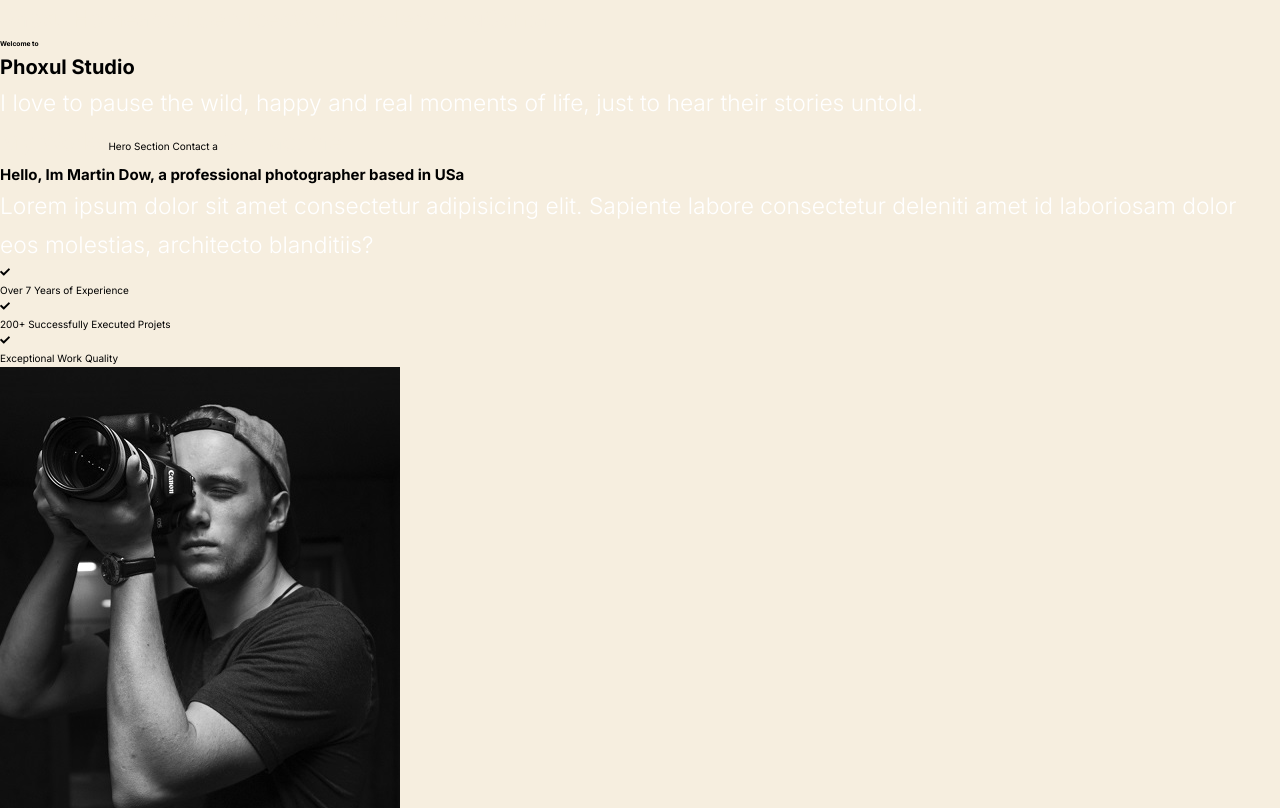
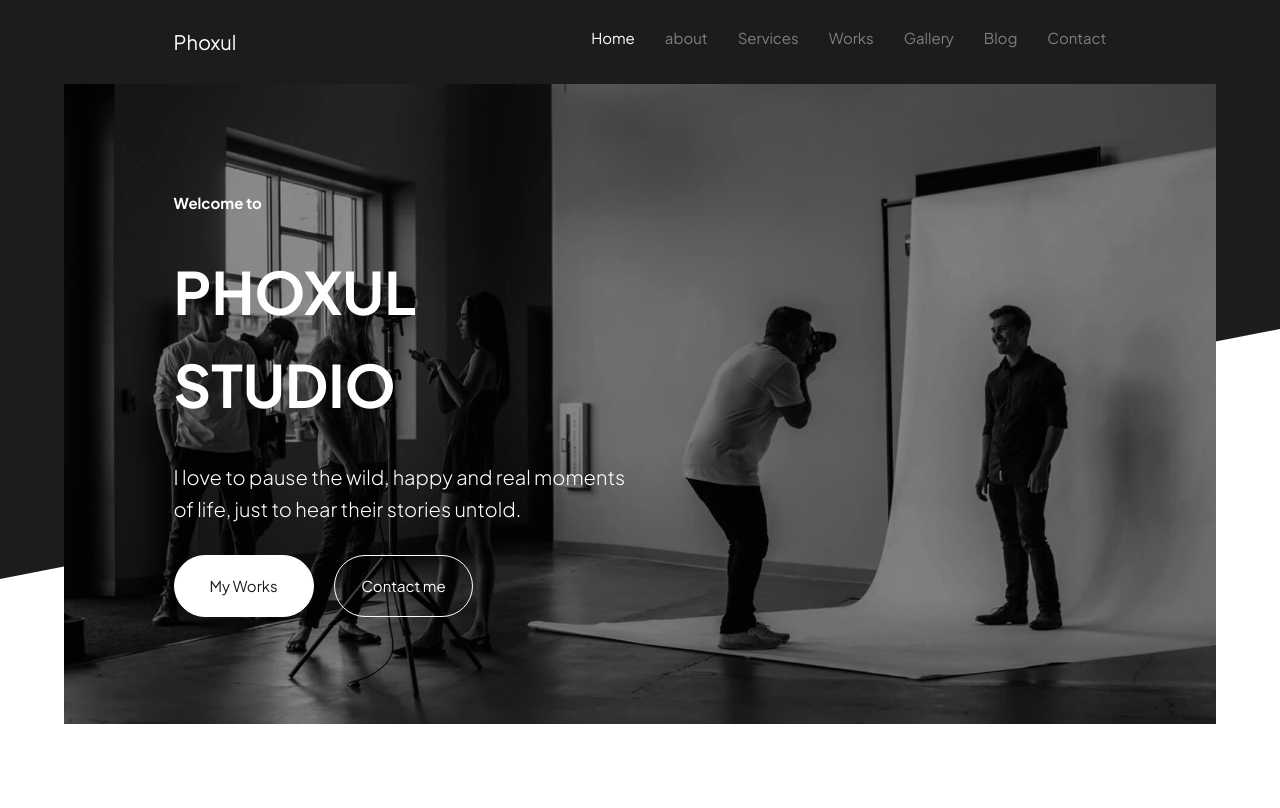
Before and after one commit to claudiobelempb/project-phoxul, a Next.js app: page / in a window 1280 px wide. Shown: the top 808 px of the page. Built offline with nearby package versions, Linux system fonts and the light colour scheme.

Commit message:
section hero finished

```diff
--- /dev/null
+++ b/src/app/display/styles.module.css
@@ -0,0 +1,25 @@
+.container {
+  height: 100vh;
+  display: grid;
+  grid-template-rows: auto 1fr auto;
+
+  & header {
+    background-color: #2e0249;
+  }
+
+  & section {
+    background-color: #a91079;
+  }
+
+  & footer {
+    background-color: #570057;
+  }
+
+  & header,
+  & section,
+  & footer {
+    padding: 2rem;
+    color: white;
+    font-size: 2rem;
+  }
+}
--- a/src/app/globals.css
+++ b/src/app/globals.css
@@ -1,4 +1,4 @@
-@import url('https://fonts.googleapis.com/css2?family=Titillium+Web:ital,wght@0,200;0,300;0,400;0,600;0,700;0,900;1,200;1,300;1,400;1,600;1,700&display=swap');
+@import url('https://fonts.googleapis.com/css2?family=Oswald:wght@200..700&family=Plus+Jakarta+Sans:ital,wght@0,200..800;1,200..800&display=swap');
 
 *,
 *::before,
@@ -10,11 +10,11 @@
 
 :root {
   font-size: 62.5%;
-
   /*Custom Properties*/
   --max-width: 1100px;
-  --b-radius: 12px;
-  --ffamily-titillium: 'Titillium Web', sans-serif;
+  --radius: 0.5rem;
+  --jakarta: "Plus Jakarta Sans", sans-serif;
+  --oswald: "Oswald", sans-serif;
 
   /*Custom Colors*/
   --red-400: hsla(330, 100%, 23%, 0.55);
@@ -29,50 +29,54 @@
   --orange-500: #ff724c;
   --orange-600: rgba(255, 115, 76, 0.85);
 
-  --gray-400: hsla(39, 56%, 92%, 0.6);
-  --gray-500: #f6eedf;
-  --gray-600: hsla(39, 56%, 92%, 0.85);
+  --gray-100: hsl(0, 0%, 100%);
+  --gray-400: hsl(0, 1%, 50%);
+  --gray-500: hsl(0, 0%, 11%);
+  --gray-600: hsla(0, 0%, 11%, 0.4);
+  --gray-700: hsl(0, 0%, 17%);
 
   /*Custom Transform Duration*/
   --duration: 0.3s;
 
-  /*Custom Font Size*/
-  --fsd-xl: calc(2rem + 2vw);
-  --fsd-large: calc(4rem + 4vw);
-  --fsd-medium: calc(2rem + 2vw);
-  --fsd-small: calc(0.5rem + 1vw);
-  --fsd-smallx1: calc(1rem + 2vw);
-  --fsd-smallx2: calc(2.5rem + 1.5vw);
-  --fsd-xx: calc(4rem + 4vw);
-  --fsd-mdx: calc(1.5rem + 0.5vw);
-  --fsd-sm: calc(0.5rem + 1vw);
-  --lg: calc(2rem + 2vw);
-  --lgx2: calc(4rem + 4vw);
-  --md: calc(1rem + 1vw);
-  --sm: calc(0.5rem + 1vw);
+  /*Custom Font Size  1500 / 100 x 12*/
 
-  /*Custom Padding*/
-  --ps-xl: 8vh 3vw;
-  --px2: 2vh 2vw 6vw calc(2rem + 2vw);
-  --pdx1: calc(1rem + 2vw);
+  --large-vd: calc(2rem + 12vh);
+  --large-hd: calc(2rem + 12vw);
+  --large: calc(2rem + 3vw);
+  --custom-largex: 4rem;
+  --custom-large: 3.5rem;
+
+  --medium-hd: calc(1rem+ 2vw);
+  --medium-vd: calc(1rem + 2vh);
+  --medium: 2rem;
+  --custom-medium: 2.5rem;
+
+  --custom-vd: calc(1rem + 4vh);
+  --custom-hd: calc(1rem + 4vw);
+
+  --small-hd: calc(1rem + 1vw);
+  --small-vd: calc(1rem + 1vh);
+  --small: 1rem;
+  --custom-small: 1.5rem;
+
+
+
 }
 
 body {
-  font-family: var(--ffamily-titillium);
-  line-height: 1.7;
-  background-color: var(--gray-500);
+  font-family: var(--jakarta);
+  font-size: var(--static-15);
+  line-height: 1.6;
+  background-color: var(--gray-100);
+  color: var(--gray-500);
 }
 
-a:link,
-a:visited {
-  color: var(--gray-500);
+a {
   text-decoration: none;
-  font-size: var(--md);
+  border-radius: 1rem;
 }
 
 p {
-  color: white;
-  font-size: var(--md);
   font-weight: 300;
 }
 
@@ -84,15 +88,46 @@ button {
   cursor: pointer;
 }
 
+img {
+  width: 100%;
+  height: 100%;
+  object-fit: cover;
+}
+
 [disabled] {
   opacity: 0.6;
   cursor: not-allowed;
+}
+
+.container {
+  display: grid;
+  grid-template-columns: [container-start] repeat(12, minmax(min-content, 12.5rem)) [container-end];
+  grid-template-rows: repeat(9, min-content);
+  justify-content: center;
+}
+
+.overall__layout {
+  grid-column: container-start / container-end;
+}
+
+.section__padding {
+  padding: var(--large-vd) var(--large-hd);
+}
+
+.section__title {
+  font-size: var(--large);
+  font-weight: 900;
+  text-transform: uppercase;
+}
+
+.section__para {
+  font-size: var(--custom-small);
 }
 
 @media screen and (max-width: 1000px) {
 
   a:link,
   a:visited {
-    font-size: var(--sm);
+    border-radius: 1rem;
   }
 }
--- a/src/app/layout.tsx
+++ b/src/app/layout.tsx
@@ -1,8 +1,5 @@
 import type { Metadata } from 'next';
-import { Inter } from 'next/font/google';
 import './globals.css';
-
-const inter = Inter({ subsets: ['latin'] });
 
 export const metadata: Metadata = {
   title: 'Project Phoxul Website',
@@ -16,7 +13,7 @@ export default function RootLayout({
 }>) {
   return (
     <html lang='en'>
-      <body className={inter.className}>{children}</body>
+      <body className='container'>{children}</body>
     </html>
   );
 }
--- a/src/app/page.module.css
+++ b/src/app/page.module.css
@@ -1 +1,176 @@
-.main {}
+.container {}
+
+#header__container {
+  background-color: var(--gray-500);
+  padding: var(--medium-vd) var(--large-hd);
+  position: relative;
+
+  .header__content {
+    display: flex;
+    justify-content: space-between;
+    column-gap: 2rem;
+
+    .header__box {
+      & a {
+        font-size: var(--medium);
+        color: var(--gray-100);
+      }
+
+      & nav {
+        display: flex;
+        gap: 3rem;
+
+        & a {
+          font-size: var(--custom-small);
+          color: var(--gray-400);
+          transition: all 0.2s ease-in-out;
+
+          &:first-child {
+            color: var(--gray-100);
+          }
+
+          &:hover {
+            color: var(--gray-100);
+          }
+        }
+      }
+    }
+  }
+
+  &::after {
+    content: '';
+    position: absolute;
+    bottom: -49.5rem;
+    left: 0;
+    height: 50rem;
+    width: 100%;
+    background-color: var(--gray-500);
+    clip-path: polygon(0% 0%, 100% 0%, 100% 50%, 0% 100%, 0% 0%);
+    z-index: -1;
+  }
+}
+
+#hero__container {
+  height: 80vh;
+
+  display: flex;
+  justify-content: flex-start;
+  align-items: center;
+  position: relative;
+
+  .hero__content {
+    flex-basis: 50%;
+
+    & .hero__links {
+      display: flex;
+      gap: 2rem;
+
+      & a {
+        padding: var(--small-vd) var(--small-hd);
+        border-radius: 30rem;
+        flex-basis: 30%;
+        text-align: center;
+        font-size: var(--custom-small);
+
+        transition: all 0.25s ease-in-out;
+      }
+
+      & a:first-child {
+        border: 1px solid transparent;
+        background-color: var(--gray-100);
+        color: var(--gray-500);
+        border: 1px solid var(--gray-100);
+      }
+
+      & a:first-child:hover {
+        background: none;
+        color: var(--gray-100);
+      }
+
+      & a:last-child {
+        color: var(--gray-100);
+        border: 1px solid var(--gray-100);
+      }
+
+      & a:last-child:hover {
+        border: 1px solid transparent;
+        background-color: var(--gray-100);
+        color: var(--gray-500);
+      }
+    }
+
+    & .hero__box {
+      display: flex;
+      flex-direction: column;
+      gap: 3rem;
+
+      & h6 {
+        font-size: var(--custom-small);
+        color: var(--gray-100);
+      }
+
+      & h1 {
+        font-size: var(--large);
+        color: var(--gray-100);
+        text-transform: uppercase;
+      }
+
+      & p {
+        font-size: var(--medium);
+        color: var(--gray-100);
+      }
+
+      & img {
+        position: absolute;
+        top: 0;
+        left: 50%;
+        transform: translateX(-50%);
+        width: 90%;
+        height: 100%;
+        z-index: -1;
+      }
+    }
+  }
+}
+
+#personal__container {
+  .personal__content {
+    .personal__box {}
+  }
+}
+
+#sevices__container {
+  .sevices__content {
+    .sevices__box {}
+  }
+}
+
+#latest__container {
+  .latest__content {
+    .latest__box {}
+  }
+}
+
+#works__container {
+  .works__content {
+    .works__box {}
+  }
+}
+
+#parallax__container {
+  .parallax__content {
+    .parallax__box {}
+  }
+}
+
+#client__container {
+  .client__content {
+    .client__box {}
+  }
+}
+
+#footer__container {
+  .footer__content {
+    .footer__box {}
+  }
+}
--- a/src/app/page.tsx
+++ b/src/app/page.tsx
@@ -31,41 +31,75 @@ import ImgContact02 from '../../public/images/contact/icon-2.png';
 import ImgContact03 from '../../public/images/contact/icon-3.png';
 import ImgContact04 from '../../public/images/contact/icon-4.png';
 
+import ImgHeroBg from '../../public/images/hero-bg.jpg';
+
 import Link from 'next/link';
 import ImgTestimonial from '../../public/images/contact-img.jpg';
+import ImgLatest from '../../public/images/news-img.jpeg';
+
+import styles from './page.module.css';
 
 export default function Home() {
   return (
     <>
-      {/* Logo  */}
+      <header id={styles.header__container} className='overall__layout'>
+        <div className={`${styles.header__content} `}>
+          <div className={styles.header__box}>
             <Link href='#'>Phoxul</Link>
-      {/* Navigation  */}
-      <Link href='#'>Home</Link>
-      <Link href='#'>about</Link>
+          </div>
+          <div className={styles.header__box}>
+            <nav>
+              <Link className={styles.header__nav__li} href='#'>
+                Home
+              </Link>
+              <Link className={styles.header__logo} href='#'>
+                about
+              </Link>
               <Link href='#'>Services</Link>
               <Link href='#'>Works</Link>
               <Link href='#'>Gallery</Link>
               <Link href='#'>Blog</Link>
               <Link href='#'>Contact</Link>
-      {/* Hero Section Small Title   */}
+            </nav>
+          </div>
+        </div>
+      </header>
+      <section
+        id={styles.hero__container}
+        className='overall__layout section__padding'
+      >
+        <div className={styles.hero__content}>
+          <div className={styles.hero__box}>
             <h6>Welcome to</h6>
-      {/* Hero Section Main Title   */}
             <h1>Phoxul Studio</h1>
-      {/* Hero Section Main Para  */}
             <p>
-        I love to pause the wild, happy and real moments of life, just to hear
-        their stories untold.
+              I love to pause the wild, happy and real moments of life, just to
+              hear their stories untold.
             </p>
-      {/* Hero Section My Work a  */}
+            <div className={styles.hero__links}>
               <Link href='#'>My Works</Link>
-      Hero Section Contact a<Link href='#'>Contact me</Link>
-      {/* Personal Info Section title  */}
-      <h2>Hello, Im Martin Dow, a professional photographer based in USa</h2>
+              <Link href='#'>Contact me</Link>
+            </div>
+          </div>
+          <div className={styles.hero__box}>
+            <Image src={ImgHeroBg} loading='lazy' alt='Studio' />
+          </div>
+        </div>
+      </section>
+      <section
+        id={styles.personal__container}
+        className='overall__layout section__padding'
+      >
+        <div className={styles.personal__content}>
+          <div className={styles.personal__box}>
+            <h2>
+              Hello, Im Martin Dow, a professional photographer based in USa
+            </h2>
             {/* Personal Info Section Para  */}
             <p>
-        Lorem ipsum dolor sit amet consectetur adipisicing elit. Sapiente labore
-        consectetur deleniti amet id laboriosam dolor eos molestias, architecto
-        blanditiis?
+              Lorem ipsum dolor sit amet consectetur adipisicing elit. Sapiente
+              labore consectetur deleniti amet id laboriosam dolor eos
+              molestias, architecto blanditiis?
             </p>
             {/* Personal Info Section List  */}
             <ul>
@@ -78,66 +112,105 @@ export default function Home() {
               <FaCheck />
               <li>Exceptional Work Quality</li>
             </ul>
-      {/* Personal Info Section Image  */}
-      <Image src={ImgPerson} alt='Personal Info Image' />
-      {/* Services Section Title  */}
+          </div>
+          <div className={styles.personal__box}>
+            <Image src={ImgPerson} loading='lazy' alt='Personal Info Image' />
+          </div>
+        </div>
+      </section>
+      <section
+        id={styles.sevices__container}
+        className='overall__layout section__padding'
+      >
+        <div className={styles.sevices__content}>
           <h2>My Services</h2>
-      {/* Services Section Para  */}
           <p>
-        Lorem ipsum dolor, sit amet consectetur adipisicing elit. Laboriosam,
-        ut. Commodi eius repudiandae laboriosam voluptatibus?
+            Lorem ipsum dolor, sit amet consectetur adipisicing elit.
+            Laboriosam, ut. Commodi eius repudiandae laboriosam voluptatibus?
           </p>
-      {/* Services Section Services  */}
+        </div>
+        <div className={styles.sevices__content}>
+          <div className={styles.sevices__box}>
             <FaCamera />
             <h3>Photography</h3>
             <p>
-        Lorem ipsum dolor sit, amet consectetur adipisicing elit. Sit, ipsum.
+              Lorem ipsum dolor sit, amet consectetur adipisicing elit. Sit,
+              ipsum.
             </p>
+          </div>
+          <div className={styles.sevices__box}>
             <FaVideo />
             <h3>Videography</h3>
             <p>
-        Lorem ipsum dolor sit amet consectetur adipisicing elit. Molestias, rem.
+              Lorem ipsum dolor sit amet consectetur adipisicing elit.
+              Molestias, rem.
             </p>
+          </div>
+          <div className={styles.sevices__box}>
             <FaBrush />
             <h3>Photo Retouching</h3>
             <p>
-        Lorem ipsum dolor sit amet consectetur adipisicing elit. Molestias, rem.
+              Lorem ipsum dolor sit amet consectetur adipisicing elit.
+              Molestias, rem.
             </p>
+          </div>
+          <div className={styles.sevices__box}>
             <FaCamera />
             <h3>aerial Photography</h3>
             <p>
-        Lorem ipsum dolor sit amet consectetur adipisicing elit. Molestias, rem.
+              Lorem ipsum dolor sit amet consectetur adipisicing elit.
+              Molestias, rem.
             </p>
+          </div>
+          <div className={styles.sevices__box}>
             <FaLightbulb />
             <h3>Lightning Setup</h3>
             <p>
-        Lorem ipsum dolor sit amet consectetur adipisicing elit. Molestias, rem.
+              Lorem ipsum dolor sit amet consectetur adipisicing elit.
+              Molestias, rem.
             </p>
+          </div>
+          <div className={styles.sevices__box}>
             <FaRulerCombined />
             <h3>Video Color Grading</h3>
             <p>
-        Lorem ipsum dolor sit amet consectetur adipisicing elit. Molestias, rem.
+              Lorem ipsum dolor sit amet consectetur adipisicing elit.
+              Molestias, rem.
             </p>
-      {/* News Section Title  */}
+          </div>
+        </div>
+      </section>
+      <section
+        id={styles.latest__container}
+        className='overall__layout section__padding'
+      >
+        <div className={styles.latest__content}>
           <h2>Latest News</h2>
-      {/* News Section Para  */}
           <p>Lorem ipsum dolor sit, amet consectetur adipisicing elit.</p>
-      {/* News Section Mini Title  */}
+        </div>
+        <div className={styles.latest__content}>
+          <div className={styles.latest__box}>
             <h6>Resources</h6>
-      {/* News Section Sub Title  */}
             <h3>Cosina announces its fastest full-frame lens</h3>
             News Section Sub Para
             <p>
-        Lorem ipsum dolor, sit amet consectetur adipisicing elit. assumenda,
-        quos nisi? ab.
+              Lorem ipsum dolor, sit amet consectetur adipisicing elit.
+              assumenda, quos nisi? ab.
             </p>
-      {/* News Section a  */}
             <Link href='#'>Read More</Link>
-      {/* News Section Date  */}
             <p>20 OCT 2035</p>
-      {/* My Works Section Title  */}
+          </div>
+          <div className={styles.latest__box}>
+            <Image src={ImgLatest} alt='' loading='lazy' />
+          </div>
+        </div>
+      </section>
+      <section
+        id={styles.works__container}
+        className='overall__layout section__padding'
+      >
+        <div className={styles.works__content}>
           <h2>My Works</h2>
-      {/* My Works Section List  */}
           <ul>
             <li>all</li>
             <li>Personal</li>
@@ -146,6 +219,8 @@ export default function Home() {
             <li>Fashion</li>
             <li>Product</li>
           </ul>
+        </div>
+        <div className={styles.works__content}>
           <Image src={ImgWork01} alt='My Works' />
           <Image src={ImgWork02} alt='My Works' />
           <Image src={ImgWork03} alt='My Works' />
@@ -155,44 +230,72 @@ export default function Home() {
           <Image src={ImgWork07} alt='My Works' />
           <Image src={ImgWork08} alt='My Works' />
           <Image src={ImgWork09} alt='My Works' />
-      {/* Contact Section Parallax Effect  */}
-      <section className='parallax'></section>
-      {/* Contact Section Title  */}
-      <h2>Need help with professional photography? Lets work together!</h2>
+        </div>
+      </section>
+      <section
+        id={`${styles.parallax__container}`}
+        className='overall__layout section__padding'
+      >
+        <div className={`${styles.parallax__content}`}>
+          <div className={`${styles.parallax__box}`}>
+            <h2>
+              Need help with professional photography? Lets work together!
+            </h2>
             <Link href='#'>Contact Me</Link>
-      {/* Contact Section Icons  */}
-      <Image src={ImgContact01} alt='Icons' />
-      <Image src={ImgContact02} alt='Icons' />
-      <Image src={ImgContact03} alt='Icons' />
-      <Image src={ImgContact04} alt='Icons' />
-      {/* Contact Section Testimonial  */}
+          </div>
+          <div className={`${styles.parallax__box}`}>
             <p>
               Lorem ipsum dolor sit amet consectetur adipisicing elit. Tempore
-        corrupti totam porro voluptas quaerat reprehenderit magni eaque possimus
-        fugiat. aliquid.
+              corrupti totam porro voluptas quaerat reprehenderit magni eaque
+              possimus fugiat. aliquid.
             </p>
             {/* Contact Section Testimonial Image  */}
             <Image src={ImgTestimonial} alt='Testimonial' />
             {/* Contact Section Testimonial Image  */}
             <p>James Brown</p>
             <p>CEO, ColorImage</p>
-      {/* Footer Newsletter Title  */}
+          </div>
+        </div>
+      </section>
+      <section
+        id={`${styles.client__container}`}
+        className='overall__layout section__padding'
+      >
+        <div className={`${styles.client__content}`}>
+          <Image src={ImgContact01} alt='Icons' />
+          <Image src={ImgContact02} alt='Icons' />
+          <Image src={ImgContact03} alt='Icons' />
+          <Image src={ImgContact04} alt='Icons' />
+        </div>
+      </section>
+      <footer
+        id={`${styles.footer__container}`}
+        className='overall__layout section__padding'
+      >
+        <div className={`${styles.footer__content}`}>
+          <div className={`${styles.footer__box}`}>
             <h2>Sign up to get latest update</h2>
-      {/* Footer Newsletter Para  */}
-      <p>Sign up for our monthly newsletter for the latest news & articles</p>
-      {/* Footer Newsletter Form  */}
+
+            <p>
+              Sign up for our monthly newsletter for the latest news & articles
+            </p>
+          </div>
+          <div className={`${styles.footer__box}`}>
             <input type='Email' placeholder='Enter Your Email' />
             <input type='submit' value='Subscribe Now' />
-      {/* Footer author Logo  */}
+          </div>
+        </div>
+        <div className={`${styles.footer__content}`}>
+          <div className={`${styles.footer__box}`}>
             <Link href='#'>Phoxul</Link>
-      {/* Footer author Para  */}
             <p>
-        Lorem ipsum dolor sit, amet consectetur adipisicing elit. Voluptate,
-        rerum molestias distinctio qui placeat eaque iusto dignissimos suscipit
-        facilis. Consequatur libero non, amet porro eligendi laboriosam numquam
-        aliquam omnis eum!
+              Lorem ipsum dolor sit, amet consectetur adipisicing elit.
+              Voluptate, rerum molestias distinctio qui placeat eaque iusto
+              dignissimos suscipit facilis. Consequatur libero non, amet porro
+              eligendi laboriosam numquam aliquam omnis eum!
             </p>
-      {/* Footer author Quick as  */}
+          </div>
+          <div className={`${styles.footer__box}`}>
             <h3>Quick as</h3>
             <ul>
               <li>about</li>
@@ -200,7 +303,8 @@ export default function Home() {
               <li>Works</li>
               <li>Blog</li>
             </ul>
-      {/* Footer author Contact  */}
+          </div>
+          <div className={`${styles.footer__box}`}>
             <h3>Contact</h3>
             <ul>
               <FaPhoneSquareAlt />
@@ -212,13 +316,20 @@ export default function Home() {
               <FaAddressCard />
               <li>177a Bleecker Street, NYC, USa</li>
             </ul>
-      {/* Footer author Copy Right  */}
+          </div>
+        </div>
+        <div className={`${styles.footer__content}`}>
+          <div className={`${styles.footer__box}`}>
             <p>&copy; 2022 by Muslim Helalee. all Rights Reserved</p>
-      Footer author Social as
+          </div>
+          <div className={`${styles.footer__box}`}>
             <FaFacebook />
             <FaTwitch />
             <FaLinkedin />
             <FaDribbble />
+          </div>
+        </div>
+      </footer>
     </>
   );
 }
```
Also changed, not shown: src/app/display/page.tsx (added, +10 -0 lines). Lines whose indentation alone changed are shown as unchanged.
